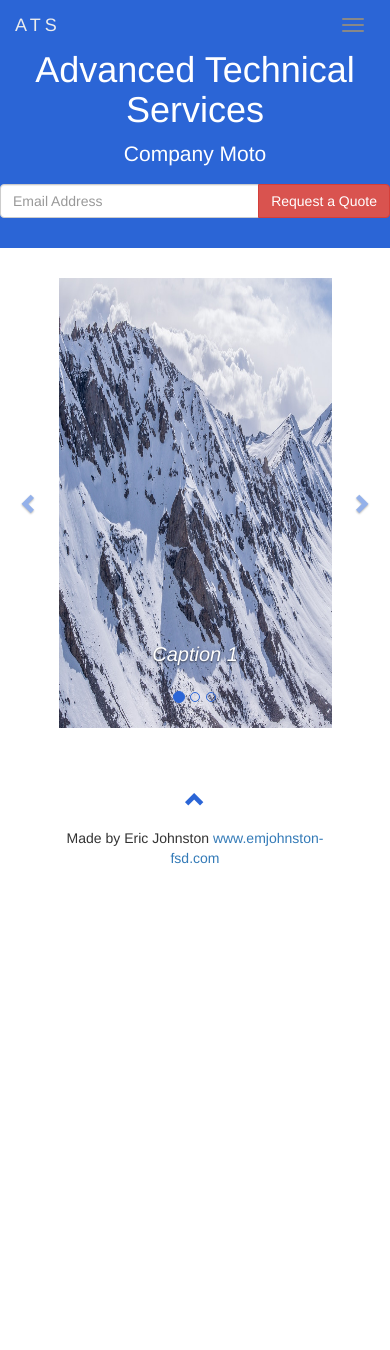
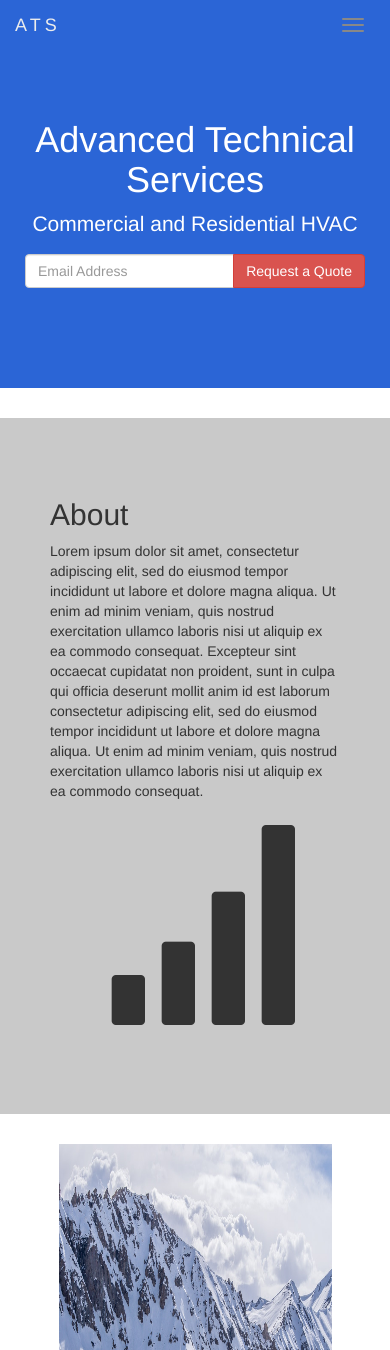
Before and after one commit to emjohn612/advancedTechnicalServices, a PHP site: page / in a window 390 px wide. Shown: the top 1350 px of the page. Before the commit the page ends 864 px from the top, so only its background shows below. Run offline with PHP 8.4, Linux system fonts and the light colour scheme.

Commit message:
feat: add about section

```diff
--- a/css/styles.css
+++ b/css/styles.css
@@ -4,6 +4,7 @@
 .jumbotron {
     background-color: #2b65d6;
     color: #ffffff;
+    padding: 100px 25px;
 }
 .navbar {
     margin-bottom: 0;
@@ -29,8 +30,18 @@
     border-color: transparent;
     color: #555555 !important;
 }
-h2 {
-  text-align: center;
+.logo {
+    font-size: 200px;
+}
+#about {
+  background-color: #c9c9c9;
+  margin-bottom: 30px;
+}
+@media screen and (max-width: 768px) {
+  .col-sm-4 {
+    text-align: center;
+    margin: 25px 0;
+  }
 }
 .carousel-control.right, .carousel-control.left {
     background-image: none;
--- a/index.html
+++ b/index.html
@@ -18,7 +18,7 @@
 
     <div class="jumbotron text-center">
       <h1>Advanced Technical Services</h1>
-      <p>Company Moto</p>
+      <p>Commercial and Residential HVAC</p>
       <form class="form-inline">
         <div class="input-group">
           <input type="email" class="form-control" size="50" placeholder="Email Address" required>
@@ -42,7 +42,7 @@
             <ul class="nav navbar-nav navbar-right">
               <li><a href="#about">ABOUT</a></li>
               <li><a href="#services">SERVICES</a></li>
-              <li><a href="#gallery">GALLERY</a></li>
+              <li><a href="#myCarousel">GALLERY</a></li>
               <li><a href="#pricing">PRICING</a></li>
               <li><a href="#contact">CONTACT</a></li>
             </ul>
@@ -50,6 +50,19 @@
         </div>
       </nav>
       <main>
+
+        <div id="about" class="container-fluid">
+          <div class="row">
+            <div class="col-sm-8">
+              <h2>About</h2>
+              <p>Lorem ipsum dolor sit amet, consectetur adipiscing elit, sed do eiusmod tempor incididunt ut labore et dolore magna aliqua. Ut enim ad minim veniam, quis nostrud exercitation ullamco laboris nisi ut aliquip ex ea commodo consequat. Excepteur sint occaecat cupidatat non proident, sunt in culpa qui officia deserunt mollit anim id est laborum consectetur adipiscing elit, sed do eiusmod tempor incididunt ut labore et dolore magna aliqua. Ut enim ad minim veniam, quis nostrud exercitation ullamco laboris nisi ut aliquip ex ea commodo consequat.</p>
+            </div>
+            <div class="col-sm-4 text-center">
+              <span class="glyphicon glyphicon-signal logo"></span>
+            </div>
+          </div>
+        </div>
+
         <div id="myCarousel" class="carousel slide" data-ride="carousel">
           <!-- Indicators -->
           <ol class="carousel-indicators">
@@ -97,8 +110,8 @@
         <a href="#myPage" title="To Top">
           <span class="glyphicon glyphicon-chevron-up"></span>
         </a>
-        <p>Made by Eric Johnston <a>www.emjohnston-fsd.com</a></p>
+        <p>Made by <a href="http://emjohnston-fsd.com">Eric Johnston</a></p>
       </footer>
-
+      <script src="js/app.js"></script>
   </body>
 </html>
```
Also changed, not shown: js/app.js (+33 -13 lines).
